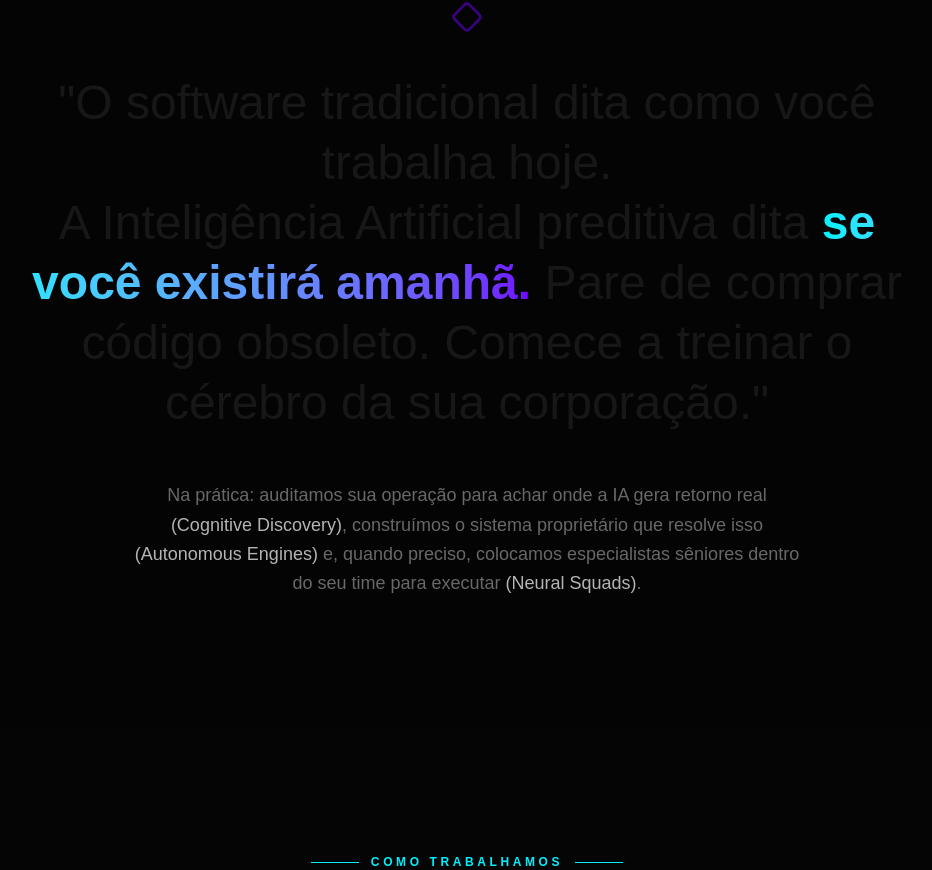
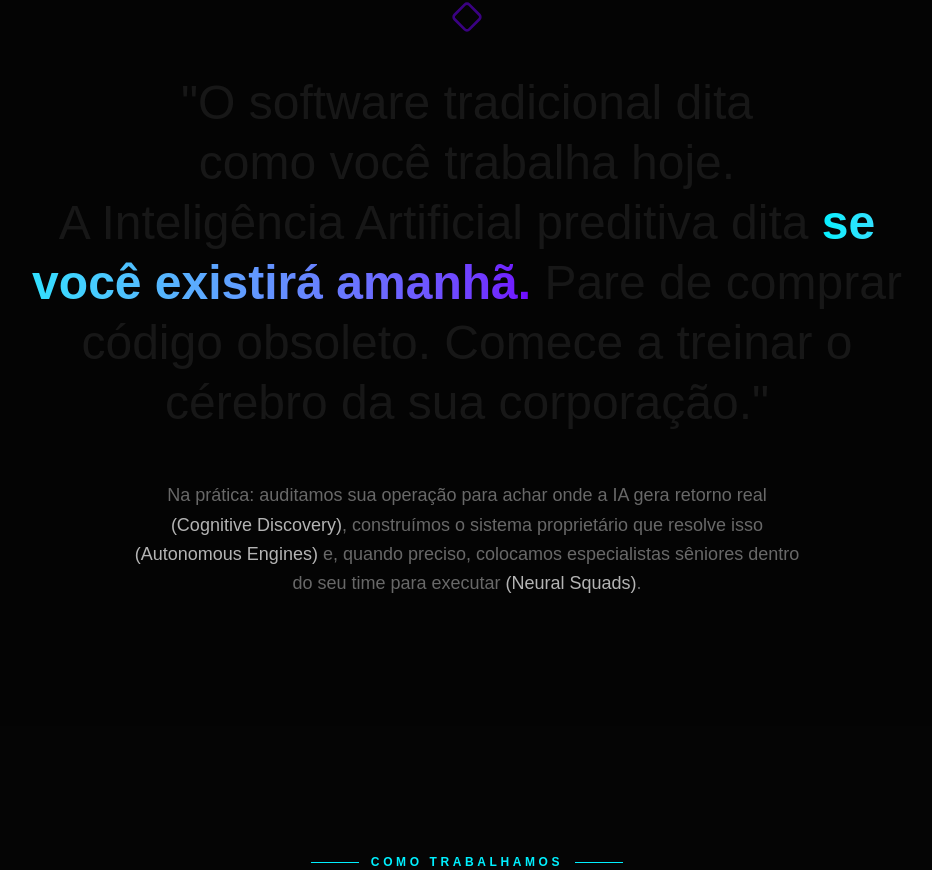
Before and after one commit to we-expand/we_expand, a Next.js app: page / in a window 1280 px wide. Shown: the part 1087-1957 px from the top of the page, without its empty margins (173-1105 px from the left). Built offline with nearby package versions, Linux system fonts and the light colour scheme.

Commit message:
fix: evitar quebra de linha em 'como você trabalha hoje'

```diff
--- a/src/app/page.tsx
+++ b/src/app/page.tsx
@@ -308,7 +308,7 @@ Conheça nossas soluções
 
 <h2 className="font-space text-3xl md:text-5xl font-light leading-tight mb-12">
 
-"O software tradicional dita como você trabalha hoje. <br />
+"O software tradicional dita <span className="whitespace-nowrap">como você trabalha hoje.</span> <br />
 A Inteligência Artificial preditiva dita <span className="text-transparent bg-clip-text bg-gradient-to-r from-[#00F0FF] to-[#7000FF] font-bold">se você existirá amanhã.</span> Pare de comprar código obsoleto. Comece a treinar o cérebro da sua corporação."
 
 </h2>
```
